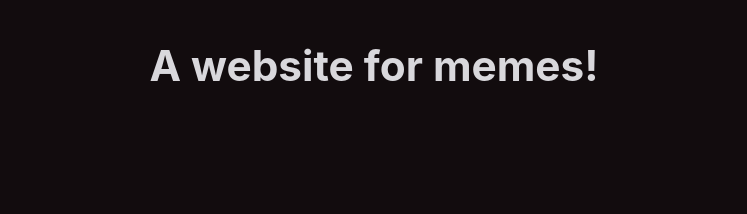
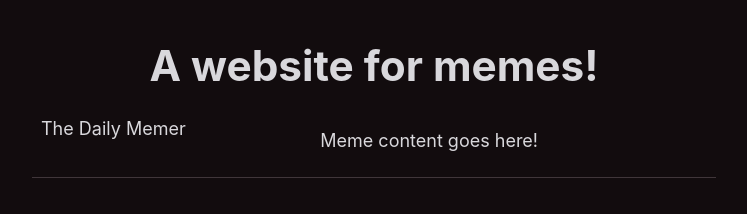
Before and after one commit to Design-BAB/MemeWebsite, a plain HTML site: page static/index.html in a window 1280 px wide. Shown: the whole page, without its empty margins (266-1013 px from the left). Drawn offline with Linux system fonts and the light colour scheme.

Commit message:
Updating HTML handling

```diff
--- a/static/index.html
+++ b/static/index.html
@@ -7,8 +7,17 @@
 <body>
   <center>
     <h1>A website for memes!</h1>
-    <div hx-get="/">
+    <table>
+      <tr>
+        <td><p>The Daily Memer</p></td>
+        <td>
+          <div hx-get="/meme" hx-trigger="load" hx-swap="innerHTML">
+            <!-- Placeholder content to make the layout appear -->
+            Meme content goes here!
           </div>
+        </td>
+      </tr>
+    </table>
   </center>
 </body>
 </html>
```
Also changed, not shown: 1 other file. Lines whose indentation alone changed are shown as unchanged.
